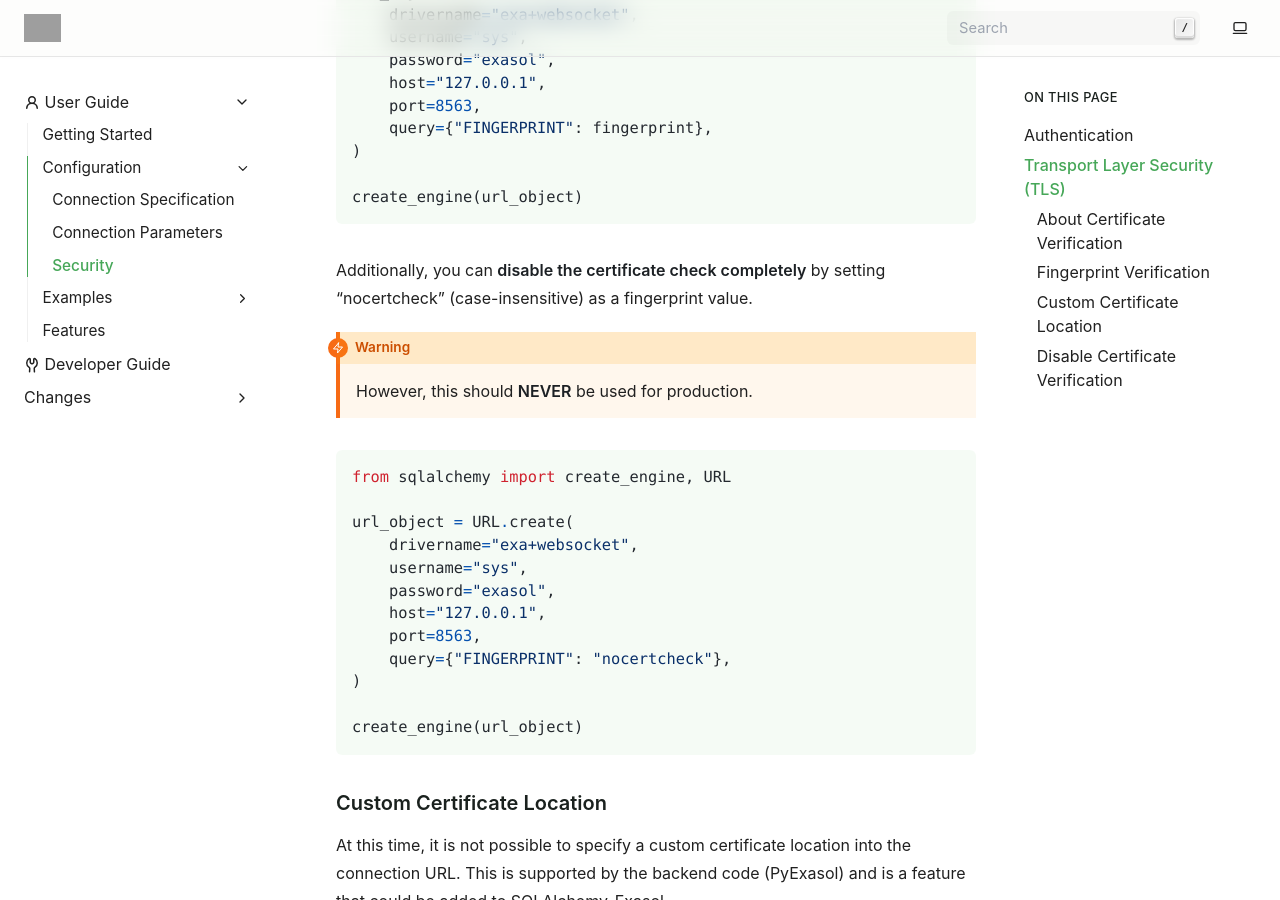
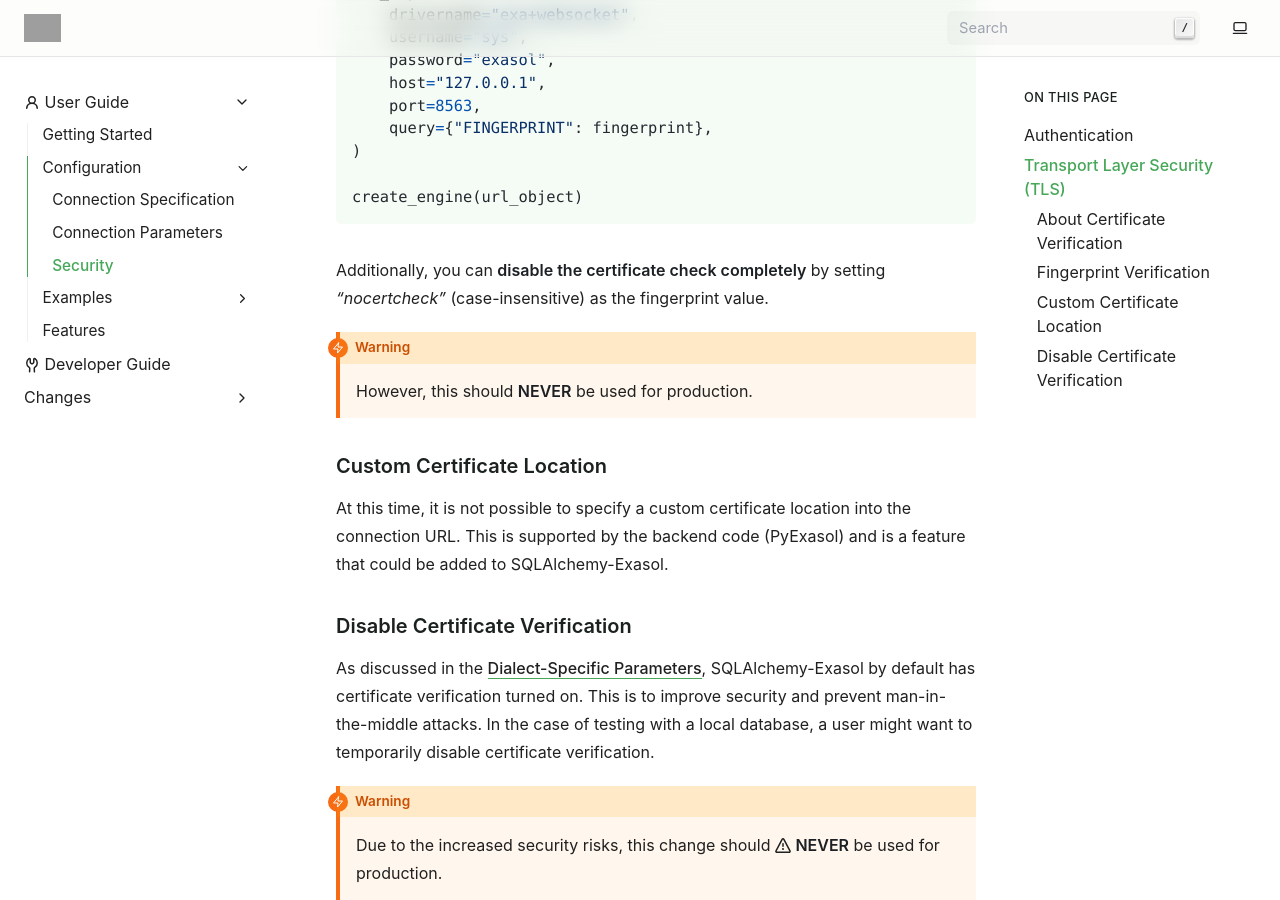
Before and after one commit to exasol/sqlalchemy-exasol, a Sphinx documentation site: the page built from doc/user_guide/configuration/security.rst, in a window 1280 px wide and 900 px high, scrolled down 2881 px. Built offline with Sphinx 7.4.7, drawn with Linux system fonts in a browser that asks for light colours; grey boxes are pictures that could not be loaded.

Commit message:
Remove unnecessary example

```diff
--- a/doc/user_guide/configuration/security.rst
+++ b/doc/user_guide/configuration/security.rst
@@ -127,28 +127,10 @@ For more information, see the ODBC entry on `fingerprint <https://docs.exasol.co
 
     create_engine(url_object)
 
-Additionally, you can **disable the certificate check completely** by setting "nocertcheck" (case-insensitive) as a fingerprint value.
+Additionally, you can **disable the certificate check completely** by setting `"nocertcheck"` (case-insensitive) as the fingerprint value.
 
 .. warning::
     However, this should **NEVER** be used for production.
-
-.. code-block:: python
-
-    from sqlalchemy import create_engine, URL
-
-    url_object = URL.create(
-        drivername="exa+websocket",
-        username="sys",
-        password="exasol",
-        host="127.0.0.1",
-        port=8563,
-        query={"FINGERPRINT": "nocertcheck"},
-    )
-
-    create_engine(url_object)
-
-
-
 
 Custom Certificate Location
 ---------------------------
```
